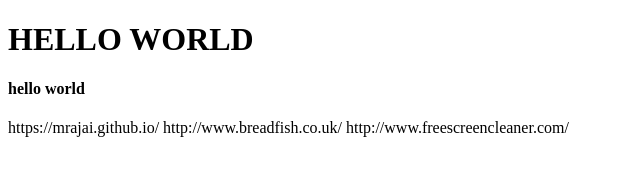
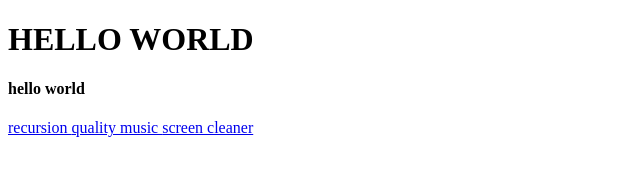
Before and after one commit to mrajai/mrajai.github.io, a plain HTML site: page index.html in a window 1280 px wide. Shown: the whole page, without its empty margins (0-640 px from the left). Drawn offline with Linux system fonts and the light colour scheme.

Commit message:
Update index.html

```diff
--- a/index.html
+++ b/index.html
@@ -6,9 +6,9 @@
   <h1>HELLO WORLD</h1>
   <h4> hello world</h4>
 
-    <a> https://mrajai.github.io/ </a>
-    <a> http://www.breadfish.co.uk/</a>
-    <a> http://www.freescreencleaner.com/ </a>
+    <a href=https://mrajai.github.io/> recursion </a>
+    <a href=http://www.breadfish.co.uk/> quality music </a>
+    <a href=http://www.freescreencleaner.com/> screen cleaner </a>
 
   </body>
 </html>
```
